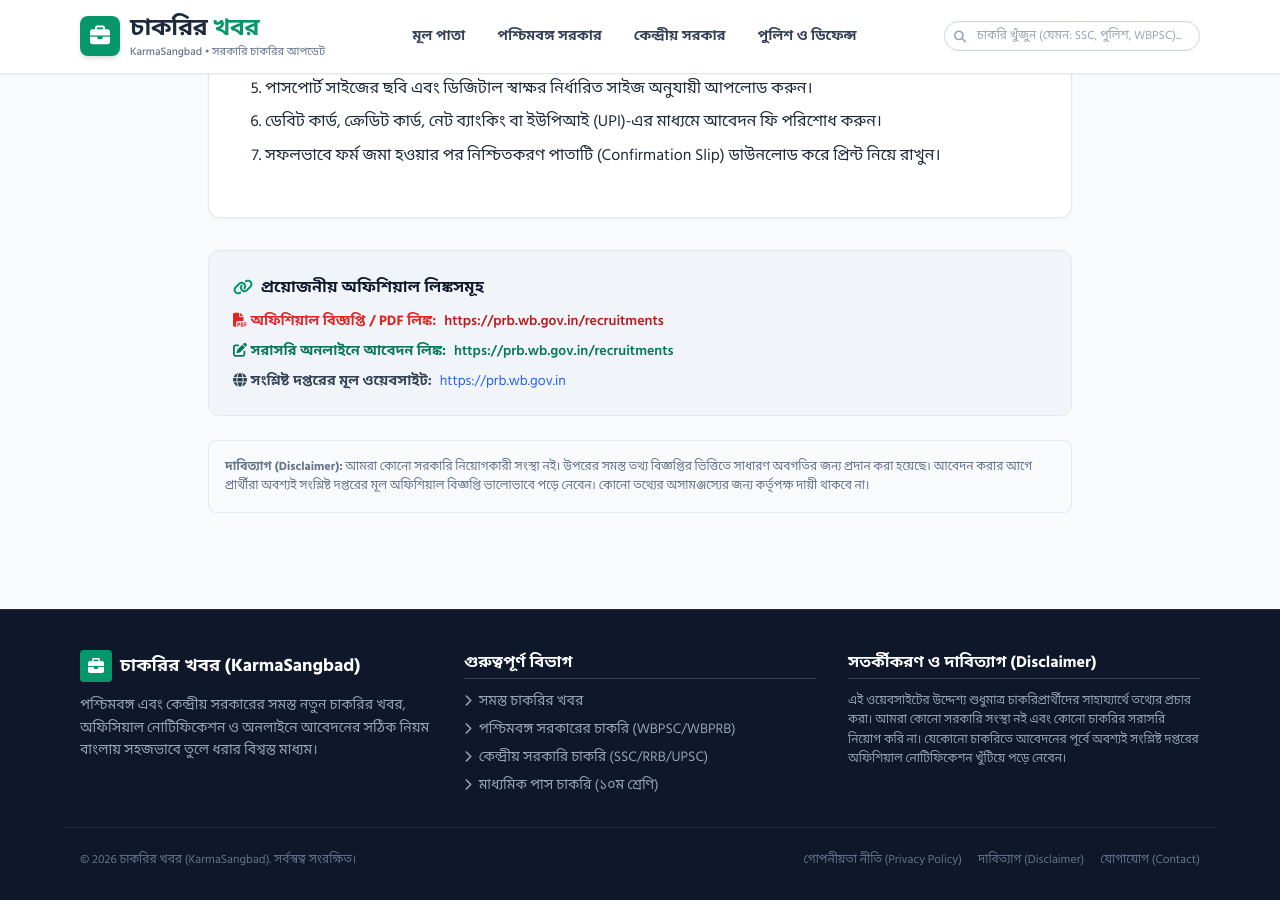
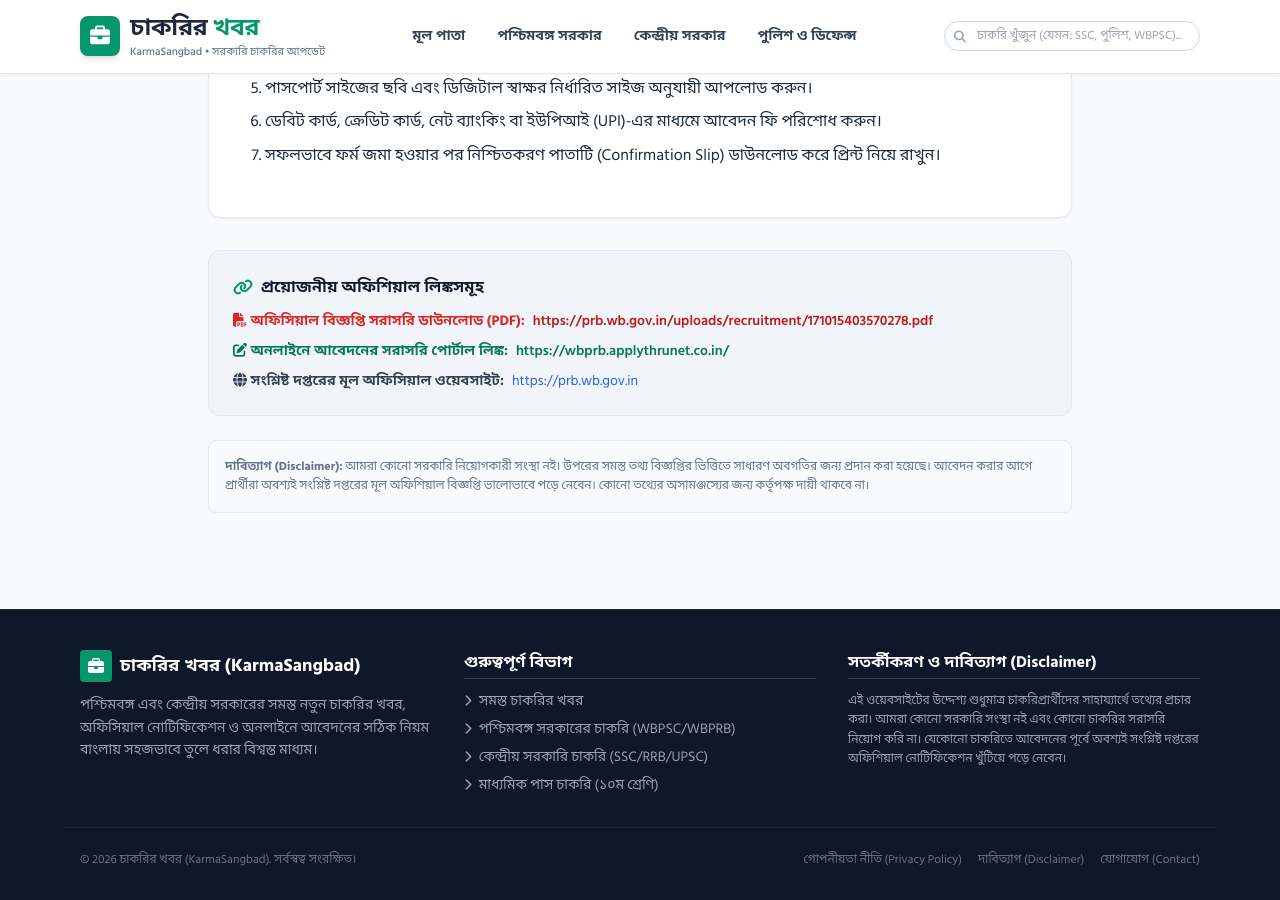
Before and after one commit to karmasangbad/karmasangbad.github.io, a Jekyll site: the page built from _posts/2026-11-21-wb-police-constable-recruitment.md, in a window 1280 px wide and 900 px high, scrolled down 1795 px. Built offline with Jekyll 4.4.1, drawn with Linux system fonts in a browser that asks for light colours; nearby versions of some CDN libraries; some of the changed text lies outside the part shown.

Commit message:
Strict link routing: direct PDF download, working online apply, and official home portal

```diff
--- a/_layouts/post.html
+++ b/_layouts/post.html
@@ -65,14 +65,15 @@ layout: default
 
     <!-- Quick Action / Official Links Buttons -->
     <div class="flex flex-wrap items-center gap-3 mt-6 pt-4 border-t border-slate-100">
-      <!-- 1. Apply Link / Action Button -->
+
+      <!-- 1. ONLINE APPLY (If active, goes to actual application portal; if not, shows status) -->
       {% if page.apply_link and page.apply_link != "" and page.apply_link != page.official_link %}
         <a href="{{ page.apply_link }}" target="_blank" rel="noopener nofollow" class="inline-flex items-center gap-2 bg-emerald-600 hover:bg-emerald-700 text-white font-bold text-xs md:text-sm px-4 py-2.5 rounded-lg shadow transition">
           <i class="fas fa-edit"></i> {{ page.apply_btn_text | default: "অনলাইনে আবেদন করুন" }}
         </a>
       {% elsif page.apply_status %}
         <span class="inline-flex items-center gap-2 bg-amber-50 border border-amber-300 text-amber-900 font-bold text-xs md:text-sm px-4 py-2.5 rounded-lg">
-          <i class="fas fa-hourglass-half text-amber-600"></i> {{ page.apply_status }}
+          <i class="fas fa-clock text-amber-600"></i> {{ page.apply_status }}
         </span>
       {% else %}
         <a href="{{ page.official_link }}" target="_blank" rel="noopener nofollow" class="inline-flex items-center gap-2 bg-emerald-600 hover:bg-emerald-700 text-white font-bold text-xs md:text-sm px-4 py-2.5 rounded-lg shadow transition">
@@ -80,23 +81,24 @@ layout: default
         </a>
       {% endif %}
 
-      <!-- 2. PDF / Notification Direct Link -->
+      <!-- 2. OFFICIAL BIGGOPTI / NOTIFICATION (ALWAYS downloads/opens direct PDF if available) -->
       {% if page.pdf_link and page.pdf_link != "" and page.pdf_link != page.official_link %}
-        <a href="{{ page.pdf_link }}" target="_blank" rel="noopener nofollow" class="inline-flex items-center gap-2 bg-red-600 hover:bg-red-700 text-white font-bold text-xs md:text-sm px-4 py-2.5 rounded-lg shadow transition">
-          <i class="fas fa-file-pdf"></i> অফিশিয়াল বিজ্ঞপ্তি (PDF / নোটিশ)
+        <a href="{{ page.pdf_link }}" target="_blank" download rel="noopener nofollow" class="inline-flex items-center gap-2 bg-red-600 hover:bg-red-700 text-white font-bold text-xs md:text-sm px-4 py-2.5 rounded-lg shadow transition">
+          <i class="fas fa-file-download"></i> অফিসিয়াল বিজ্ঞপ্তি (PDF ডাউনলোড)
         </a>
       {% else %}
-        <a href="{{ page.notice_board | default: page.official_link }}" target="_blank" rel="noopener nofollow" class="inline-flex items-center gap-2 bg-rose-50 hover:bg-rose-100 text-rose-800 border border-rose-300 font-bold text-xs md:text-sm px-4 py-2.5 rounded-lg transition">
-          <i class="fas fa-bullhorn text-rose-600"></i> অফিশিয়াল নোটিশ বোর্ড
-        </a>
+        <span class="inline-flex items-center gap-2 bg-slate-100 text-slate-600 border border-slate-200 font-semibold text-xs md:text-sm px-4 py-2.5 rounded-lg">
+          <i class="fas fa-file-alt text-slate-400"></i> অফিসিয়াল বিজ্ঞপ্তি শীঘ্রই আপলোড হবে
+        </span>
       {% endif %}
 
-      <!-- 3. Official Main Website -->
+      <!-- 3. OFFICIAL WEBSITE (ALWAYS redirects directly to the department's home portal) -->
       {% if page.official_link %}
         <a href="{{ page.official_link }}" target="_blank" rel="noopener nofollow" class="inline-flex items-center gap-2 bg-slate-800 hover:bg-slate-900 text-white font-bold text-xs md:text-sm px-4 py-2.5 rounded-lg shadow transition">
           <i class="fas fa-globe"></i> অফিশিয়াল ওয়েবসাইট
         </a>
       {% endif %}
+
     </div>
   </header>
 
@@ -127,28 +129,28 @@ layout: default
       <i class="fas fa-link text-emerald-600"></i> প্রয়োজনীয় অফিশিয়াল লিঙ্কসমূহ
     </h3>
     <ul class="space-y-2.5 text-xs md:text-sm">
-      {% if page.pdf_link and page.pdf_link != "" %}
+      {% if page.pdf_link and page.pdf_link != "" and page.pdf_link != page.official_link %}
       <li class="flex items-center gap-2">
-        <span class="font-bold text-red-600"><i class="fas fa-file-pdf"></i> অফিশিয়াল বিজ্ঞপ্তি / PDF লিঙ্ক:</span>
-        <a href="{{ page.pdf_link }}" target="_blank" rel="noopener nofollow" class="text-red-700 hover:underline break-all font-semibold">{{ page.pdf_link }}</a>
+        <span class="font-bold text-red-600"><i class="fas fa-file-pdf"></i> অফিসিয়াল বিজ্ঞপ্তি সরাসরি ডাউনলোড (PDF):</span>
+        <a href="{{ page.pdf_link }}" target="_blank" download rel="noopener nofollow" class="text-red-700 hover:underline break-all font-semibold">{{ page.pdf_link }}</a>
       </li>
       {% endif %}
 
       {% if page.apply_link and page.apply_link != "" and page.apply_link != page.official_link %}
       <li class="flex items-center gap-2">
-        <span class="font-bold text-emerald-700"><i class="fas fa-edit"></i> সরাসরি অনলাইনে আবেদন লিঙ্ক:</span>
+        <span class="font-bold text-emerald-700"><i class="fas fa-edit"></i> অনলাইনে আবেদনের সরাসরি পোর্টাল লিঙ্ক:</span>
         <a href="{{ page.apply_link }}" target="_blank" rel="noopener nofollow" class="text-emerald-700 hover:underline break-all font-semibold">{{ page.apply_link }}</a>
       </li>
       {% elsif page.apply_status %}
       <li class="flex items-center gap-2">
-        <span class="font-bold text-amber-700"><i class="fas fa-clock"></i> আবেদন স্থিতি:</span>
+        <span class="font-bold text-amber-700"><i class="fas fa-clock"></i> অনলাইন আবেদন স্থিতি:</span>
         <span class="text-amber-800 font-semibold">{{ page.apply_status }}</span>
       </li>
       {% endif %}
 
       {% if page.official_link %}
       <li class="flex items-center gap-2">
-        <span class="font-bold text-slate-700"><i class="fas fa-globe"></i> সংশ্লিষ্ট দপ্তরের মূল ওয়েবসাইট:</span>
+        <span class="font-bold text-slate-700"><i class="fas fa-globe"></i> সংশ্লিষ্ট দপ্তরের মূল অফিসিয়াল ওয়েবসাইট:</span>
         <a href="{{ page.official_link }}" target="_blank" rel="noopener nofollow" class="text-blue-600 hover:underline break-all">{{ page.official_link }}</a>
       </li>
       {% endif %}
--- a/_posts/2026-11-21-wb-police-constable-recruitment.md
+++ b/_posts/2026-11-21-wb-police-constable-recruitment.md
@@ -12,10 +12,9 @@ age_limit: "১৮ থেকে ৩০ বছর (সংরক্ষিতদে
 last_date: "২০ জানুয়ারি ২০২৭"
 apply_mode: "অনলাইন (Online)"
 official_link: "https://prb.wb.gov.in"
-pdf_link: "https://prb.wb.gov.in/recruitments"
-apply_link: "https://prb.wb.gov.in/recruitments"
-apply_status: "অনলাইন আবেদন শীঘ্রই শুরু হবে (বিজ্ঞপ্তি দেখুন)"
-apply_btn_text: "নিয়োগ সংক্রান্ত অফিশিয়াল পোর্টাল"
+pdf_link: "https://prb.wb.gov.in/uploads/recruitment/171015403570278.pdf"
+apply_link: "https://wbprb.applythrunet.co.in/"
+apply_btn_text: "অনলাইনে সরাসরি আবেদন করুন"
 summary: "পশ্চিমবঙ্গ পুলিশ রিক্রুটমেন্ট বোর্ডের পক্ষ থেকে মাধ্যমিক পাসে কনস্টেবল এবং লেডি কনস্টেবল পদে বিপুল কর্মী নিয়োগের প্রক্রিয়া।"
 ---
 
```
Also changed, not shown: _posts/2026-11-21-download-e-admit-cards-for-final-written-examinati.md (+2 -2 lines), _posts/2026-11-21-download-e-call-letter-for-personality-test-for-re.md (+2 -2 lines), _posts/2026-11-21-notice-in-cw-result-of-final-combined-competitive-.md (+2 -2 lines), scripts/history.json (+17 -6 lines), scripts/runner.py (+7 -0 lines), 2 other files.
